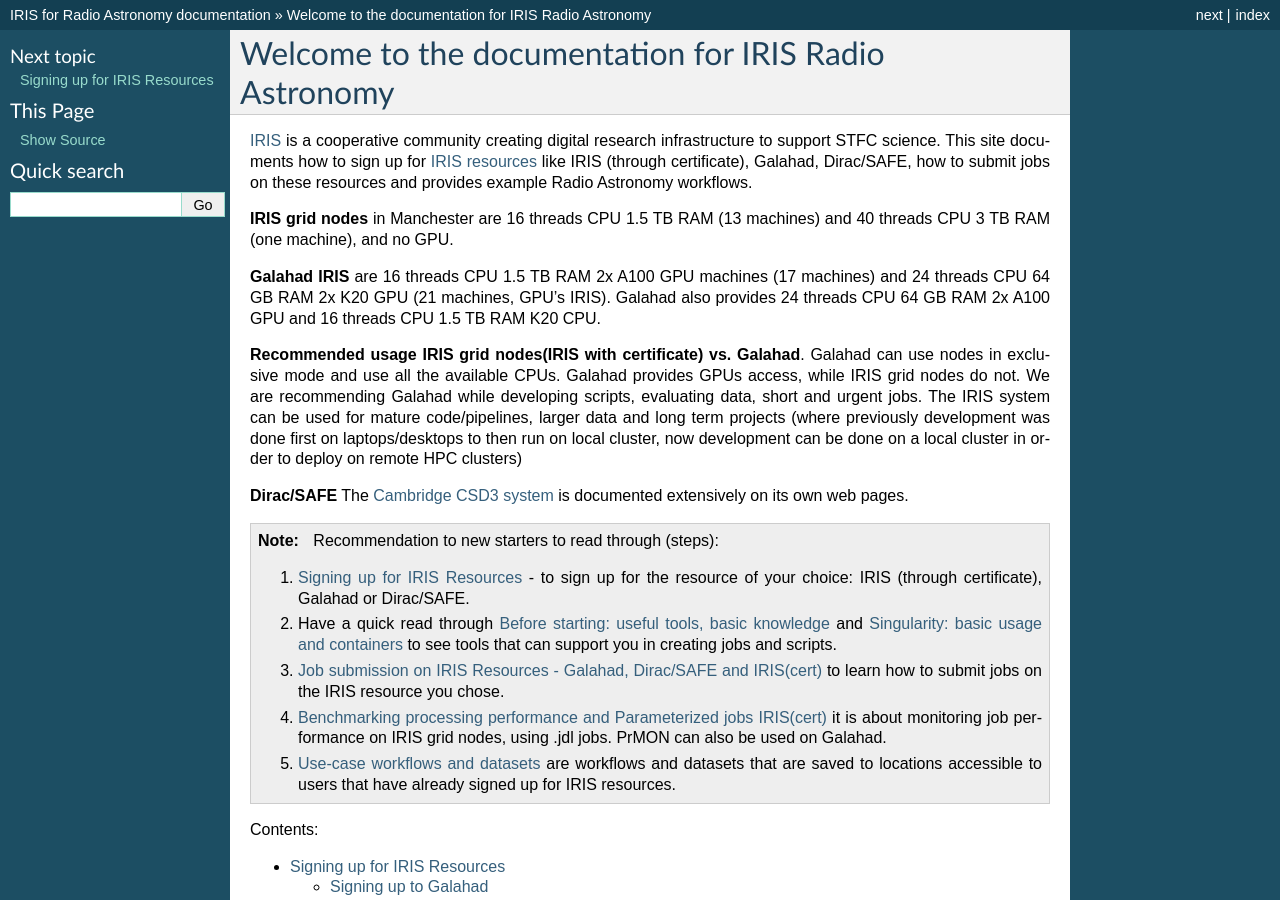
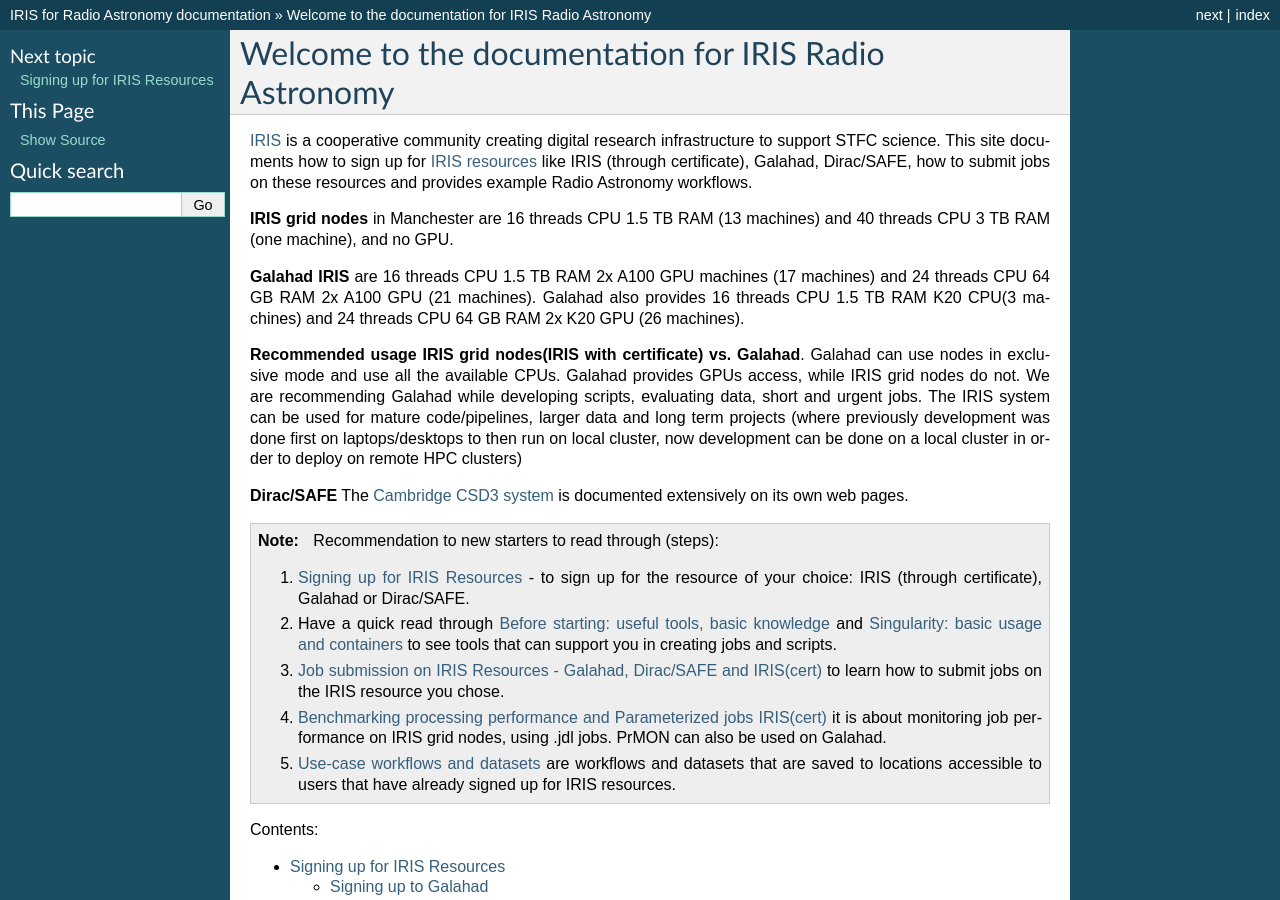
Before and after one commit to cimpani/IRISDocumentation, a Sphinx documentation site: the page built from source/index.rst, in a window 1280 px wide and 900 px high. Built offline with Sphinx 7.4.7, drawn with Linux system fonts in a browser that asks for light colours.

Commit message:
Update index.rst

```diff
--- a/source/index.rst
+++ b/source/index.rst
@@ -11,7 +11,7 @@
 
 **IRIS grid nodes** in Manchester are 16 threads CPU 1.5 TB RAM (13 machines) and 40 threads CPU 3 TB RAM (one machine), and no GPU.
 
-**Galahad IRIS** are 16 threads CPU 1.5 TB RAM 2x A100 GPU machines (17 machines) and 24 threads CPU 64 GB RAM 2x K20 GPU (21 machines, GPU's IRIS). Galahad also provides 24 threads CPU 64 GB RAM  2x A100 GPU and 16 threads CPU 1.5 TB RAM K20 CPU.
+**Galahad IRIS** are 16 threads CPU 1.5 TB RAM 2x A100 GPU machines (17 machines) and 24 threads CPU 64 GB RAM 2x A100 GPU (21 machines). Galahad also provides 16 threads CPU 1.5 TB RAM K20 CPU(3 machines) and 24 threads CPU 64 GB RAM 2x K20 GPU (26 machines).
 
 **Recommended usage IRIS grid nodes(IRIS with certificate) vs. Galahad**. Galahad can use nodes in exclusive mode and use all the available CPUs. Galahad provides GPUs access, while IRIS grid nodes do not. We are recommending Galahad while developing scripts, evaluating data, short and urgent jobs. The IRIS system can be used for mature code/pipelines, larger data and long term projects (where previously development was done first on laptops/desktops to then run on local cluster, now development can be done on a local cluster in order to deploy on remote HPC clusters)
 
```
